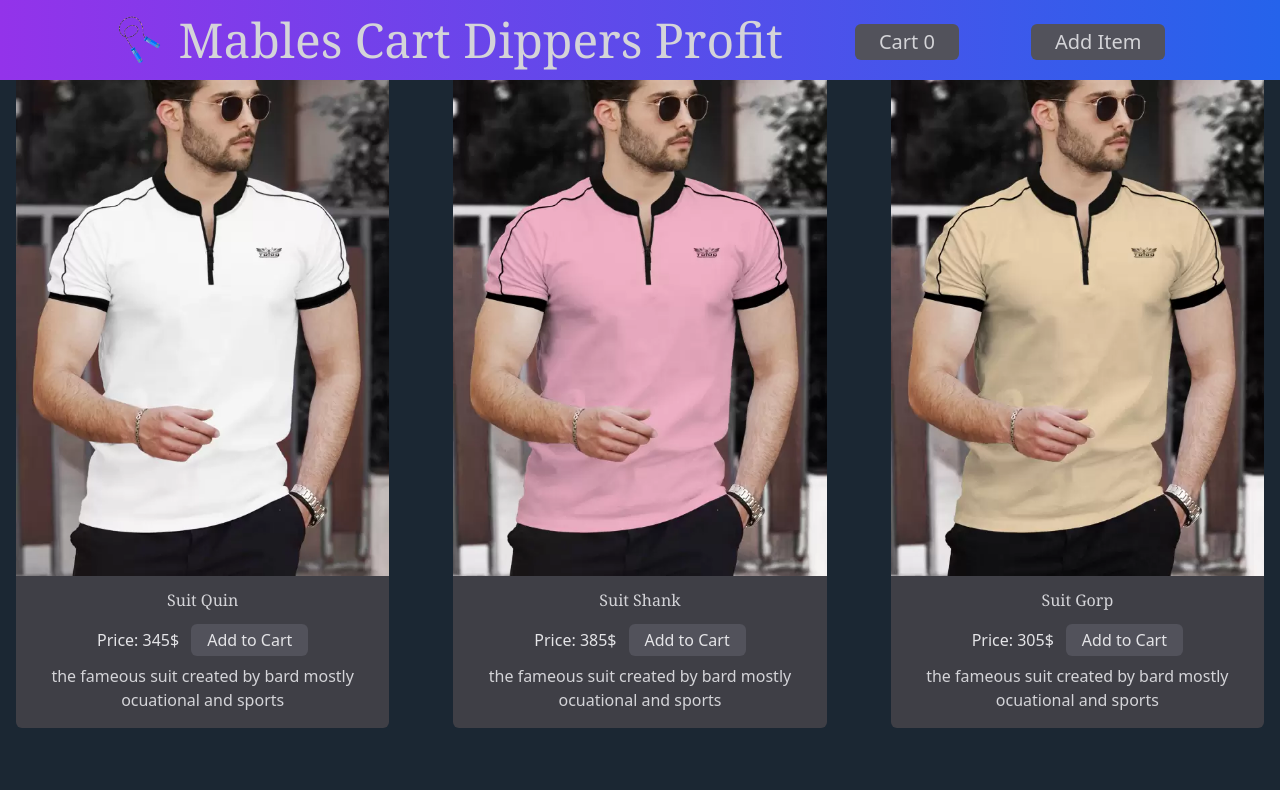
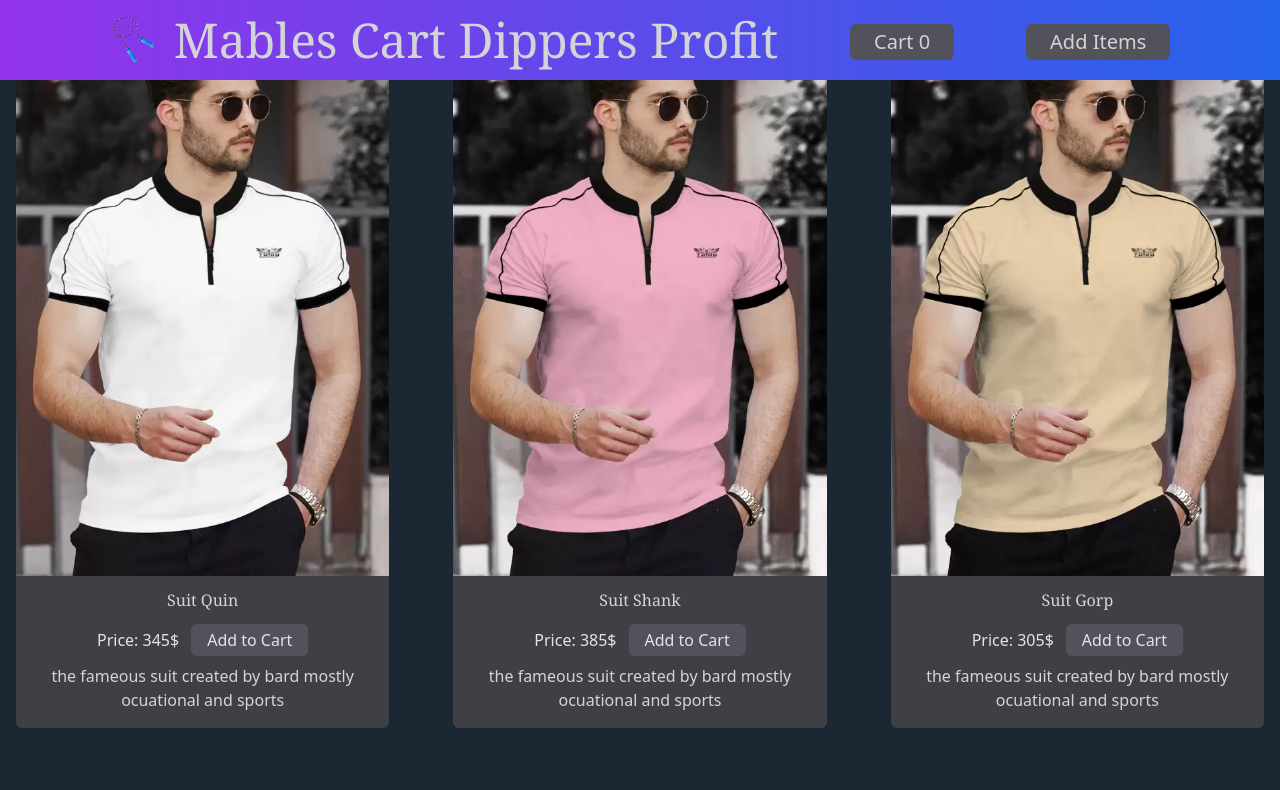
Before and after one commit to Monkey-D-Luffy-s/simpleCart, a React (Vite) app: page / in a window 1280 px wide. Shown: the top 790 px of the page. Built offline with nearby package versions, Linux system fonts and the light colour scheme.

Commit message:
label change

```diff
--- a/src/Cart/CartHeader.jsx
+++ b/src/Cart/CartHeader.jsx
@@ -36,7 +36,7 @@ function CartHeader({ Cartitemslist, handleCountChane, count }) {
               className="px-6  py-1 ml-14 mt-1 bg-zinc-600 text-zinc-300 hover:bg-zinc-500 hover:text-zinc-200 text-xl rounded-md"
               onClick={handlopenCart}
             >
-              Add Item
+              Add Items
             </button>
           </p>
         </div>
```
